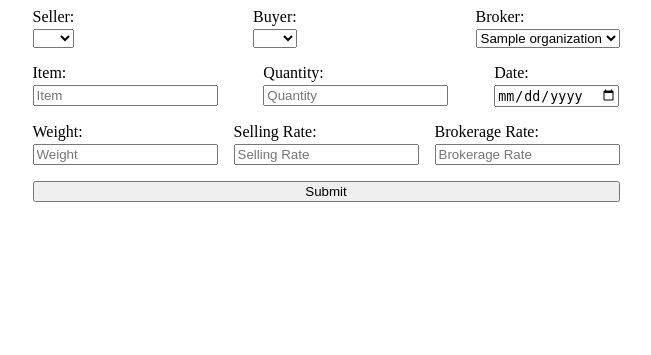
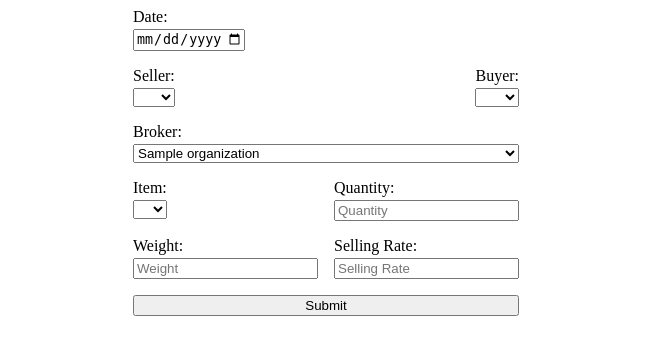
Before and after one commit to tushhr/brokerageManagement, a Django app: page / in a window 1280 px wide. Shown: the top 355 px of the page, without its empty margins (314-965 px from the left). Run offline with Django 4.2, Linux system fonts and the light colour scheme; tables that the repository leaves empty hold one stand-in row (values such as "Sample post"); lists and menus that the app fills with data are empty.

Commit message:
refactor: add transaction page

```diff
--- a/templates/transaction/index.html
+++ b/templates/transaction/index.html
@@ -11,6 +11,11 @@
     <form action="/transaction/" method="POST" class="form">
         {% csrf_token %}
         {{ form.as_p }}
+
+        <div class="form-field" style="width: 7rem;">
+            <label for="date">Date:</label>
+            <input type="date" name="date" id="date">
+        </div>
 
         <div class="form-section">
             <div class="form-field">
@@ -30,6 +35,7 @@
                     {% endfor %}
                 </select>
             </div>
+        </div>
 
             <div class="form-field">
                 <label for="broker">Broker:</label>
@@ -39,12 +45,15 @@
                     {% endfor %}
                 </select>
             </div>
-        </div>
 
         <div class="form-section">
             <div class="form-field">
                 <label for="item">Item:</label>
-                <input type="text" name="item" id="item" placeholder="Item" required>
+                <select name="item" id="item">
+                    {% for item in items %}
+                        <option value="{{ item.id }}">{{ item.name }}</option>
+                    {% endfor %}
+                </select>
             </div>
 
             <div class="form-field">
@@ -52,10 +61,6 @@
                 <input type="number" name="quantity" id="quantity" placeholder="Quantity" required>
             </div>
 
-            <div class="form-field">
-                <label for="date">Date:</label>
-                <input type="date" name="date" id="date">
-            </div>
         </div>
 
 
@@ -69,11 +74,6 @@
                 <label for="rate">Selling Rate:</label>
                 <input type="number" name="rate" id="rate" placeholder="Selling Rate" required>
             </div>
-
-            <div class="form-field">
-                <label for="brokerage">Brokerage Rate:</label>
-                <input type="number" name="brokerage" id="brokerage" placeholder="Brokerage Rate" required>
-            </div>
         </div>
 
         <button type="submit">Submit</button>
```
